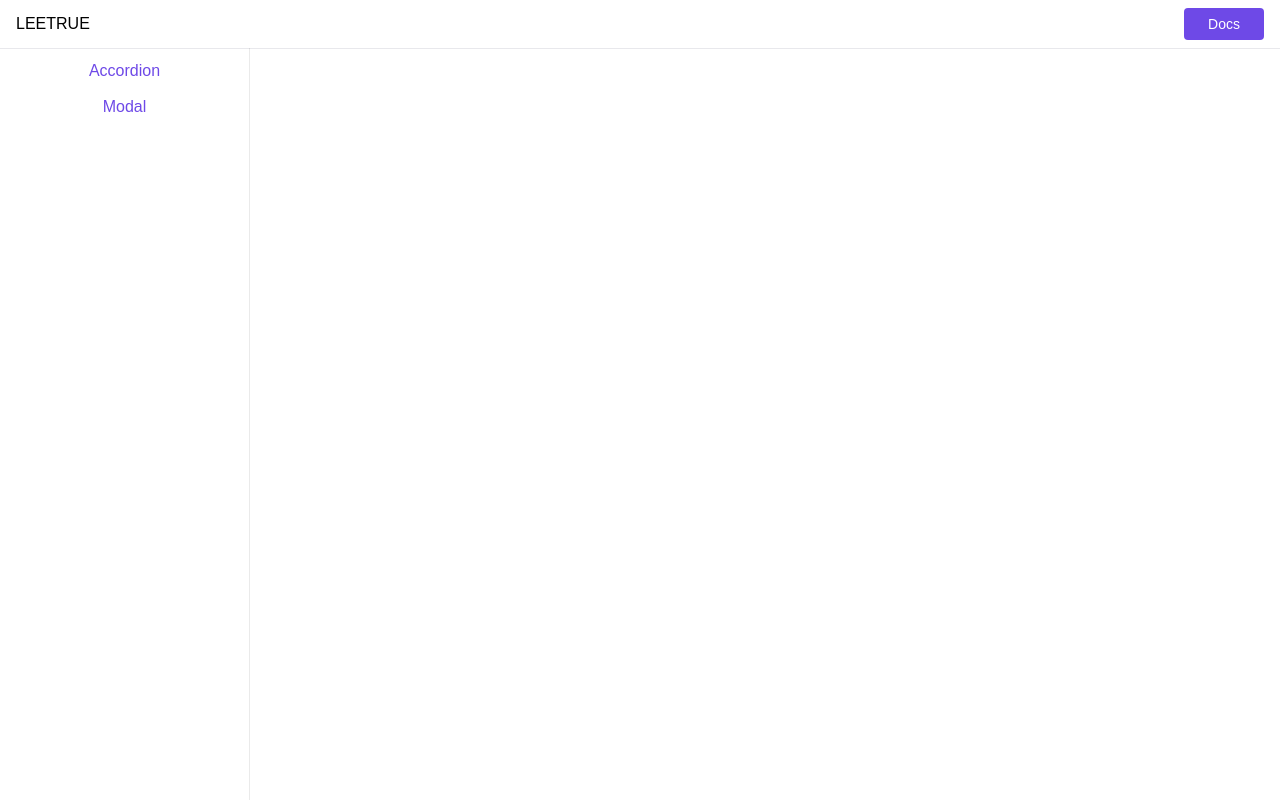
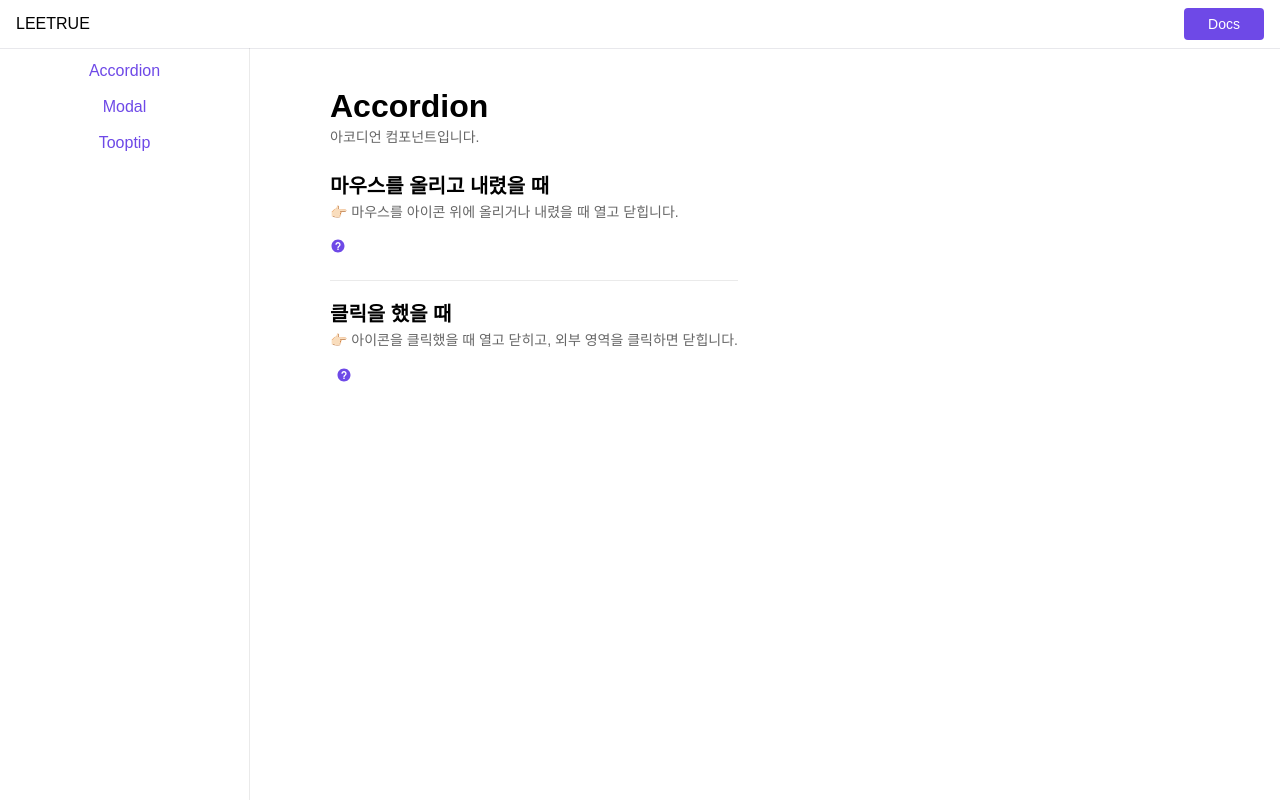
Before and after one commit to kordobby/leetrue-ui-library, a React (Vite) app: page /component/tooltip in a window 1280 px wide. Built offline with nearby package versions, Linux system fonts and the light colour scheme.

Commit message:
add. Tooltip Component

```diff
--- a/package.json
+++ b/package.json
@@ -19,9 +19,11 @@
     "@emotion/eslint-plugin": "^11.11.0",
     "@emotion/react": "^11.11.1",
     "@emotion/styled": "^11.11.0",
+    "@types/lodash": "^4.14.202",
     "@types/react-router-dom": "^5.3.3",
     "eslint-plugin-import": "^2.29.0",
     "eslint-plugin-prettier": "^5.0.1",
+    "lodash": "^4.17.21",
     "path": "^0.12.7",
     "react": "^18.2.0",
     "react-dom": "^18.2.0",
--- /dev/null
+++ b/src/components/@core/tooltip/Tooltip.tsx
@@ -0,0 +1,158 @@
+import { css } from "@emotion/react";
+import colors from "constants/colors";
+import { PropsWithChildren, createContext, useCallback, useContext, useEffect, useRef, useState } from "react";
+// eslint-disable-next-line import/no-extraneous-dependencies
+import { throttle } from "lodash";
+
+interface TooltipContextType {
+  value: boolean;
+  setter: (value: boolean) => void;
+}
+
+const TooltipContext = createContext<TooltipContextType | null>(null);
+
+const useTooltipContext = () => {
+  const context = useContext(TooltipContext);
+  if (!context) {
+    throw "Error";
+  }
+
+  return context;
+};
+
+function TooltipRoot({ children }: PropsWithChildren) {
+  const [open, setOpen] = useState<boolean>(false);
+
+  const setter = useCallback((value: boolean) => {
+    setOpen(value);
+  }, []);
+
+  return (
+    <TooltipContext.Provider value={{ value: open, setter }}>
+      <div
+        css={css`
+          position: relative;
+
+          button {
+            color: ${colors.primary};
+          }
+          display: block;
+
+          width: 100%;
+        `}
+        onMouseLeave={throttle(() => {
+          if (open) {
+            setter(false);
+          }
+        }, 3000)}
+      >
+        {children}
+      </div>
+    </TooltipContext.Provider>
+  );
+}
+
+function TooltipHoverTrigger({ children }: PropsWithChildren) {
+  const { value, setter } = useTooltipContext();
+
+  return (
+    <button
+      css={css`
+        padding: 0;
+      `}
+    >
+      <div
+        onMouseEnter={throttle((event) => {
+          event.stopPropagation();
+          if (!value) {
+            setter(true);
+          }
+        }, 2000)}
+      >
+        {children}
+      </div>
+    </button>
+  );
+}
+
+function TooltipClickTrigger({ children }: PropsWithChildren) {
+  const { value, setter } = useTooltipContext();
+  const ref = useRef<HTMLButtonElement>(null);
+
+  useEffect(() => {
+    const closeModal = (event: MouseEvent) => {
+      if (ref.current && !ref.current.contains(event.target as Node | null)) {
+        setter(false);
+      }
+    };
+    window.addEventListener("mousedown", closeModal);
+    return () => {
+      window.addEventListener("mousedown", closeModal);
+    };
+  }, [setter]);
+
+  return (
+    <button
+      ref={ref}
+      onClick={() => {
+        setter(!value);
+      }}
+    >
+      {children}
+    </button>
+  );
+}
+
+type TooltipPositionType = "left-top" | "top" | "right-top" | "left-bottom" | "bottom" | "right-bottom";
+
+interface TooltipContentProps extends PropsWithChildren {
+  // position: TooltipPositionType;
+}
+function TooltipContent({ children }: TooltipContentProps) {
+  const { value } = useTooltipContext();
+
+  if (!value) {
+    return null;
+  }
+  return (
+    <div
+      css={css`
+        top: 8px;
+        left: 0.5px;
+        position: absolute;
+        z-index: 1;
+      `}
+    >
+      <div
+        css={css`
+          width: 0;
+          height: 0;
+          border-bottom: 10px solid ${colors.outline};
+          border-top: 10px solid transparent;
+          border-left: 6px solid transparent;
+          border-right: 6px solid transparent;
+          margin-left: 8px;
+        `}
+      />
+      <div
+        css={css`
+          position: relative;
+          background-color: ${colors.outline};
+          padding: 4px 8px;
+          display: block !important;
+          border-radius: 4px;
+          font-size: 10px;
+        `}
+      >
+        {children}
+      </div>
+    </div>
+  );
+}
+
+const Root = TooltipRoot;
+const HoverTrigger = TooltipHoverTrigger;
+const ClickTrigger = TooltipClickTrigger;
+const Content = TooltipContent;
+
+export { Root, HoverTrigger, ClickTrigger, Content };
--- a/src/components/@elements/Menu.tsx
+++ b/src/components/@elements/Menu.tsx
@@ -4,6 +4,7 @@ import colors from "constants/colors";
 const data = [
   { id: "accordion", name: "Accordion", path: "/component/accordion" },
   { id: "modal", name: "Modal", path: "/component/modal" },
+  { id: "tooltip", name: "Tooptip", path: "/component/tooltip" },
 ];
 export function Menu() {
   return (
--- a/src/libs/router/Router.tsx
+++ b/src/libs/router/Router.tsx
@@ -1,10 +1,12 @@
 import { AccordionPage } from "pages/AccordionPage";
+import { TooltipPage } from "pages/TooltipPage";
 // eslint-disable-next-line import/no-extraneous-dependencies
 import { Routes, Route } from "react-router-dom";
 function Router() {
   return (
     <Routes>
       <Route path={"/component/accordion"} element={<AccordionPage />} />
+      <Route path={"/component/tooltip"} element={<TooltipPage />} />
     </Routes>
   );
 }
--- /dev/null
+++ b/src/pages/TooltipPage.tsx
@@ -0,0 +1,33 @@
+import { Divider } from "components/@elements/Divider";
+import * as Tooltip from "../components/@core/tooltip/Tooltip";
+import PageLayout from "components/layout/PageLayout";
+import { IoMdHelpCircle } from "react-icons/io";
+
+export function TooltipPage() {
+  return (
+    <PageLayout>
+      <PageLayout.Title>Accordion</PageLayout.Title>
+      <PageLayout.Desc>아코디언 컴포넌트입니다.</PageLayout.Desc>
+
+      <PageLayout.Item>
+        <PageLayout.SubTitle>마우스를 올리고 내렸을 때</PageLayout.SubTitle>
+        <PageLayout.SubDesc>마우스를 아이콘 위에 올리거나 내렸을 때 열고 닫힙니다.</PageLayout.SubDesc>
+        <Tooltip.Root>
+          <Tooltip.HoverTrigger>
+            <IoMdHelpCircle />
+          </Tooltip.HoverTrigger>
+          <Tooltip.Content>내용을 확인하세요.</Tooltip.Content>
+        </Tooltip.Root>
+        <Divider />
+        <PageLayout.SubTitle>클릭을 했을 때</PageLayout.SubTitle>
+        <PageLayout.SubDesc>아이콘을 클릭했을 때 열고 닫히고, 외부 영역을 클릭하면 닫힙니다.</PageLayout.SubDesc>
+        <Tooltip.Root>
+          <Tooltip.ClickTrigger>
+            <IoMdHelpCircle />
+          </Tooltip.ClickTrigger>
+          <Tooltip.Content>궁금한게 이런건가요?</Tooltip.Content>
+        </Tooltip.Root>
+      </PageLayout.Item>
+    </PageLayout>
+  );
+}
```
Also changed, not shown: src/components/@core/tooltip/Tooltip.md (added, +38 -0 lines), 1 other file (tests, documents, lock files or other folders).
